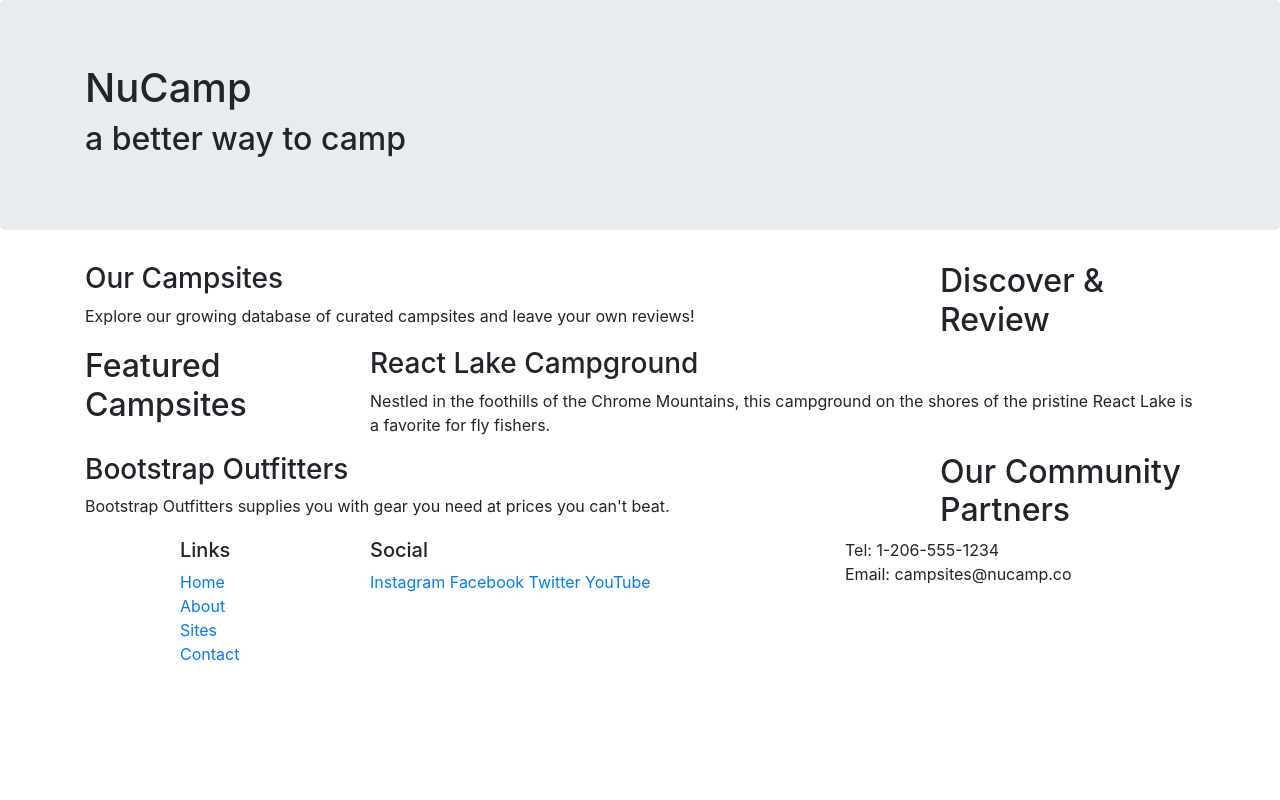
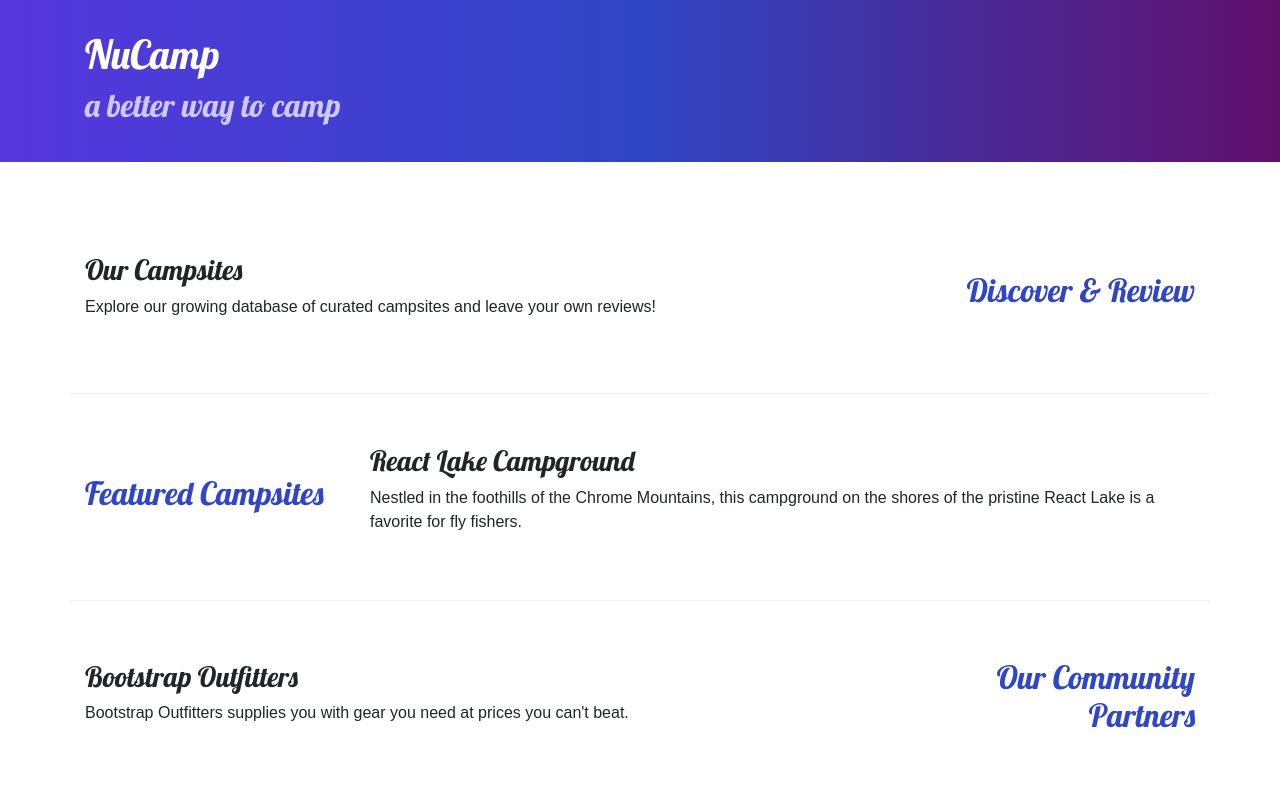
Before and after one commit to jimchimento-dev/Mock-Campsite, a website: page index.html in a window 1280 px wide. Shown: the top 800 px of the page. Drawn offline with nearby package versions, Linux system fonts and the light colour scheme.

Commit message:
Added custom style sheet along with modified Bootstrap alignments.

```diff
--- /dev/null
+++ b/css/styles.css
@@ -0,0 +1,32 @@
+body {
+    font-family: "Open-Sans", sans-serif;
+}
+
+h1, h2, h3 {
+    font-family: "lobster", cursive;
+}
+
+h2 {
+    color: #3046C5;
+}
+
+header h2 {
+    color: #CEC8FF;
+}
+
+footer {
+    background-image: linear-gradient(#CEC8FF, white);
+    padding: 20px 0;
+}
+
+.jumbotron {
+    padding: 30px;
+    background-image: linear-gradient(to right, #5637DD, #3046C5, #60106B);
+    color: white;
+}
+
+.row-content {
+    padding: 50px 0;
+    border-bottom: 1px ridge;
+    min-height: 200px;
+}
--- a/index.html
+++ b/index.html
@@ -9,12 +9,17 @@
     <!-- Bootstrap CSS -->
     <link rel="stylesheet" href="node_modules/bootstrap/dist/css/bootstrap.min.css" />
 
+
+    <!-- Additional CSS must be placed after Bootstrap CSS -->
+    <link rel="stylesheet" href="https://fonts.googleapis.com/css?family=Lobster|Open+Sans" />
+    <link rel="stylesheet" href="css/styles.css" />
+
     <title>NuCamp: A Better Way To Camp</title>
 </head>
 
 <body>
 
-    <header class="jumbotron">
+    <header class="jumbotron jumbotron-fluid">
         <div class="container">
             <div class="row">
                 <div class="col">
@@ -25,9 +30,9 @@
         </div>
     </header>
     <div class="container">
-        <div class="row">
+        <div class="row row-content align-items-center">
             <div class="col-sm-4 order-sm-last col-md-3">
-                <h2>Discover & Review</h2>
+                <h2 class="text-sm-right">Discover & Review</h2>
             </div>
             <div class="col">
                 <h3>Our Campsites</h3>
@@ -35,7 +40,7 @@
             </div>
         </div>
 
-        <div class="row">
+        <div class="row row-content align-items-center">
             <div class="col-sm-4 col-md-3">
                 <h2>Featured Campsites</h2>
             </div>
@@ -47,9 +52,9 @@
             </div>
         </div>
 
-        <div class="row">
+        <div class="row row-content align-items-center">
             <div class="col-sm-4 order-sm-last col-md-3">
-                <h2>Our Community Partners</h2>
+                <h2 class="text-sm-right">Our Community Partners</h2>
             </div>
             <div class="col">
                 <h3>Bootstrap Outfitters</h3>
@@ -70,14 +75,14 @@
                         <li><a href="#">Contact</a></li>
                     </ul>
                 </div>
-                <div class="col-6 col-sm-5">
+                <div class="col-6 col-sm-5 text-center">
                     <h5>Social</h5>
                     <a href="http://instagram.com/">Instagram</a>
                     <a href="http://facebook.com/">Facebook</a>
                     <a href="http://twitter.com/">Twitter</a>
                     <a href="http://youtube.com/">YouTube</a>
                 </div>
-                <div class="col-sm-4">
+                <div class="col-sm-4 text-center">
                     Tel: 1-206-555-1234<br />
                     Email: campsites@nucamp.co
                 </div>
```
